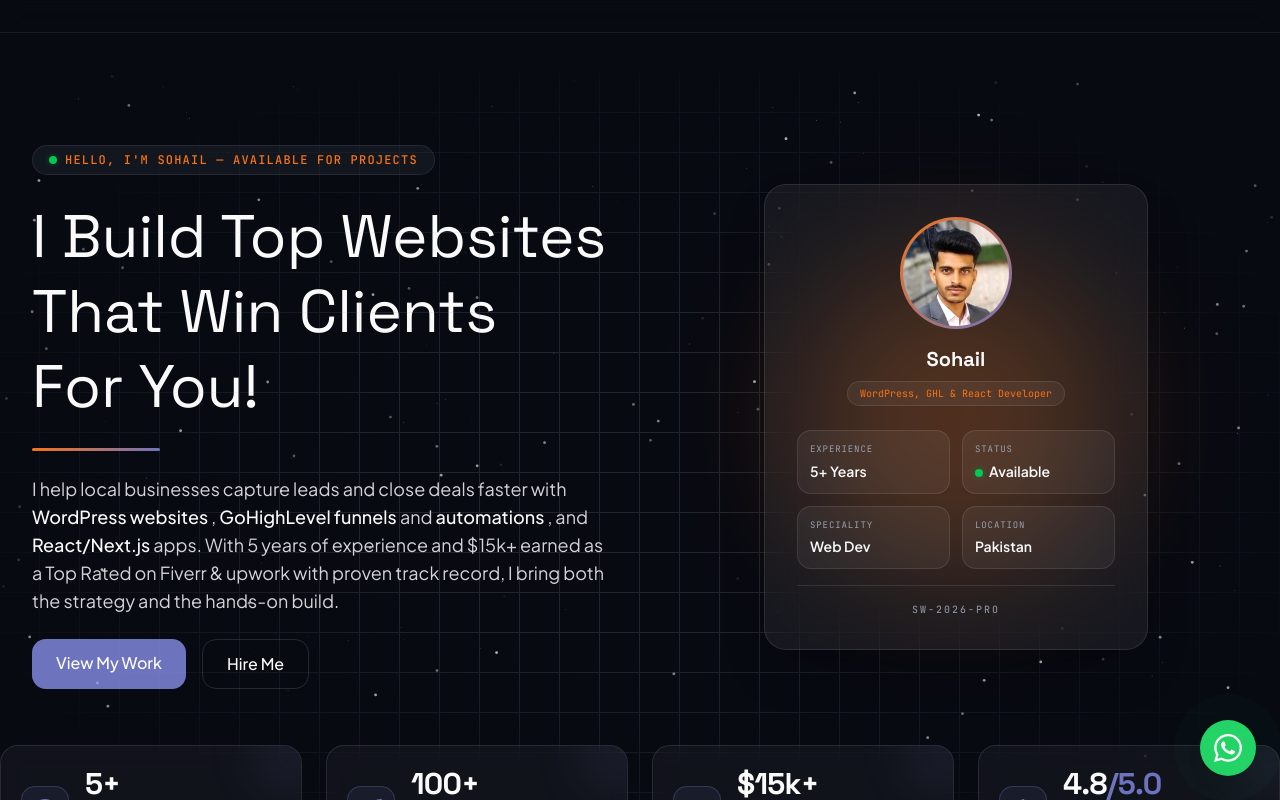
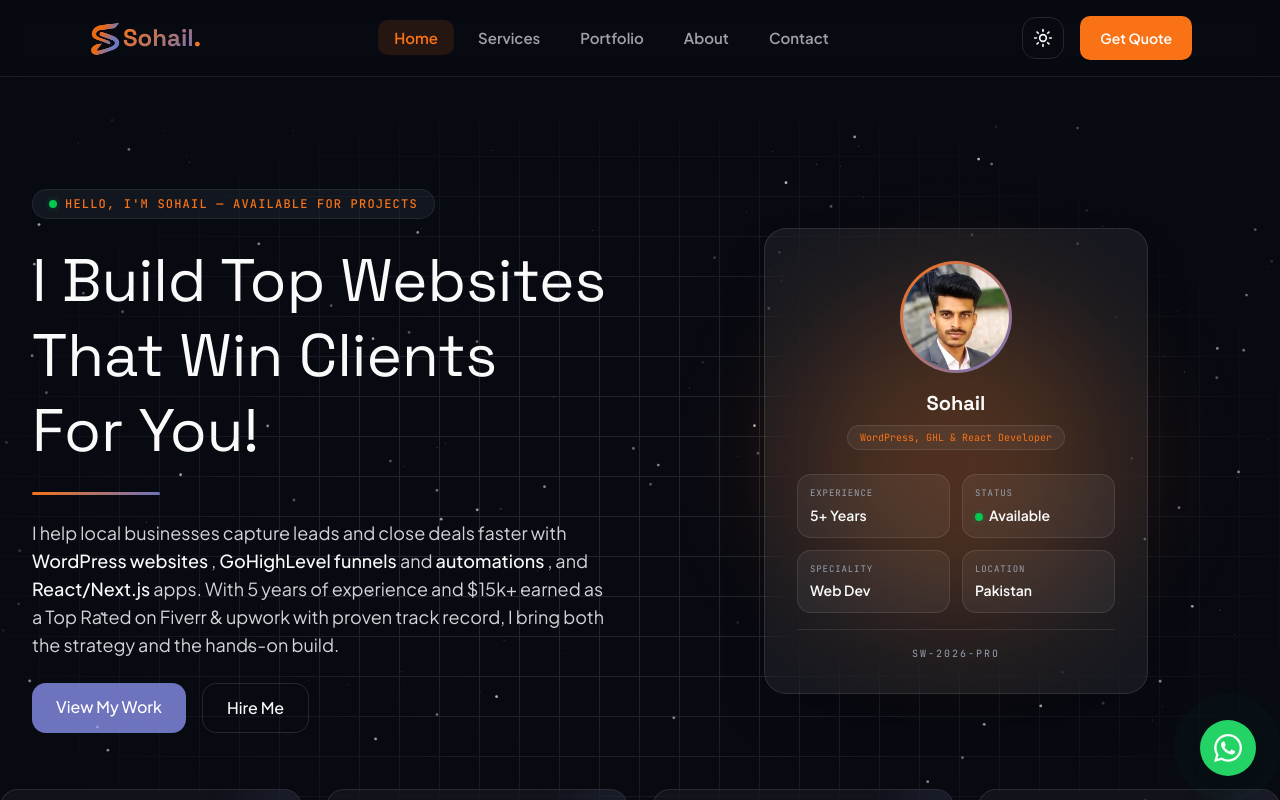
Before and after one commit to sohail-works/sohailworks-site, a Next.js app: page / in a window 1280 px wide. Shown: the top 800 px of the page. Built offline with nearby package versions, Linux system fonts and the light colour scheme.

Commit message:
header updating

```diff
--- a/components/Navbar.js
+++ b/components/Navbar.js
@@ -1,5 +1,4 @@
 "use client";
-
 
 import { useState, useEffect } from "react";
 import { Sun, Moon } from "lucide-react";
@@ -7,7 +6,6 @@ import Link from "next/link";
 import Image from "next/image";
 
 export default function Navbar() {
-  // ─── Nav links (single source — rendered by desktop AND mobile menus) ───
   const links = [
     { label: "Home", href: "/#home" },
     { label: "Services", href: "/#services" },
@@ -16,12 +14,10 @@ export default function Navbar() {
     { label: "Contact", href: "/#contact" },
   ];
 
-  // ─── State ───
-  const [darkMode, setDarkMode] = useState(false); // theme icon state
-  const [active, setActive] = useState("/#home"); // highlighted nav link
-  const [open, setOpen] = useState(false); // mobile menu open/close
+  const [darkMode, setDarkMode] = useState(false);
+  const [active, setActive] = useState("/#home");
+  const [open, setOpen] = useState(false);
 
-  // ─── Scroll lock: menu open ho to website scroll na ho ───
   useEffect(() => {
     if (open) {
       document.body.style.overflow = "hidden";
@@ -33,7 +29,6 @@ export default function Navbar() {
     };
   }, [open]);
 
-  // ─── Theme toggle: flips `dark` class on <html>, CSS variables handle colors ───
   function toggleMode() {
     setDarkMode(!darkMode);
     document.documentElement.classList.toggle("light");
@@ -41,13 +36,85 @@ export default function Navbar() {
 
   return (
     <>
-    {/* ─── Header: sticky + glass effect ───*/}
       <header className="sticky top-0 z-50 border-b border-[var(--border-subtle)] bg-[var(--bg-base)]/70 backdrop-blur-md">
         <nav className="mx-auto flex max-w-6xl items-center justify-between px-6 py-4">
-        {/* ... nav ka sab kuch same ... */}
+          <Link href="/" className="flex items-center text-2xl">
+            <Image src="/images/logo.svg" alt="Sohail — logo" width={35} height={35} />
+            <span className="bg-[image:var(--gradient-brand)] bg-clip-text font-display font-bold text-2xl text-transparent">
+              Sohail<span className="text-[var(--primary)]">.</span>
+            </span>
+          </Link>
+
+          <ul className="hidden md:flex items-center gap-2">
+            {links.map((link) => (
+              <li key={link.href}>
+                <Link
+                  onClick={() => setActive(link.href)}
+                  href={link.href}
+                  className={`rounded-lg text-[15px] font-semibold px-4 py-2 transition-colors ${
+                    active === link.href
+                      ? "bg-[var(--primary-light)] text-[var(--primary)]"
+                      : "text-[var(--text-muted)] hover:bg-[var(--primary-light)] hover:text-[var(--text-primary)]"
+                  }`}
+                >
+                  {link.label}
+                </Link>
+              </li>
+            ))}
+          </ul>
+
+          <div className="flex items-center gap-4">
+            <button
+              className="hidden md:block rounded-xl border border-[var(--border-default)] p-2.5"
+              onClick={toggleMode}
+              aria-label="Toggle theme"
+            >
+              {darkMode ? <Moon size={20} /> : <Sun size={20} />}
+            </button>
+            <Link
+              href="#contact"
+              className="hidden md:inline-flex rounded-lg bg-[var(--primary)] px-5 py-[12px] text-sm font-semibold text-white transition-colors hover:bg-[var(--primary-hover)]"
+            >
+              Get Quote
+            </Link>
+          </div>
+
+          <div className="md:hidden flex gap-4">
+            <button
+              className="block rounded-xl border border-[var(--border-default)] p-2.5"
+              onClick={toggleMode}
+              aria-label="Toggle theme"
+            >
+              {darkMode ? <Moon size={20} /> : <Sun size={20} />}
+            </button>
+            <button
+              onClick={() => setOpen(!open)}
+              className="rounded-xl border border-[var(--border-default)] bg-[var(--bg-elevated)] p-2.5 text-[var(--text-secondary)] md:hidden"
+              aria-label="Toggle menu"
+              aria-expanded={open}
+            >
+              <span className="relative block h-5 w-5">
+                <span
+                  className={`absolute left-0 h-0.5 w-full bg-current transition-all duration-300 ${
+                    open ? "top-1/2 -translate-y-1/2 rotate-45" : "top-[5px]"
+                  }`}
+                />
+                <span
+                  className={`absolute left-0 w-full transition-all duration-300 ${
+                    open ? "top-1/2 -translate-y-1/2 -rotate-45" : "top-[13px]"
+                  }`}
+                >
+                  <span
+                    className={`ml-auto block h-0.5 bg-current transition-all duration-300 ${
+                      open ? "w-full" : "w-1/2"
+                    }`}
+                  />
+                </span>
+              </span>
+            </button>
+          </div>
         </nav>
 
-      {/* ── Mobile dropdown ── */}
         <div
           className={`absolute left-0 right-0 top-full z-50 origin-top-right border-b border-[var(--border-subtle)] bg-[var(--bg-base)] transition-all duration-300 md:hidden ${
             open ? "scale-100 opacity-100" : "pointer-events-none scale-0 opacity-0"
@@ -73,8 +140,6 @@ export default function Navbar() {
               </li>
             ))}
           </ul>
-
-        {/* Mobile CTA */}
           <div className="px-6 pb-6">
             <Link
               href="#contact"
@@ -87,7 +152,6 @@ export default function Navbar() {
         </div>
       </header>
 
-    {/* ── Overlay: header ke BAHIR ── */}
       <div
         onClick={() => setOpen(false)}
         aria-hidden="true"
@@ -97,5 +161,4 @@ export default function Navbar() {
       />
     </>
   );
-
 }
```
Lines whose indentation alone changed are shown as unchanged.
